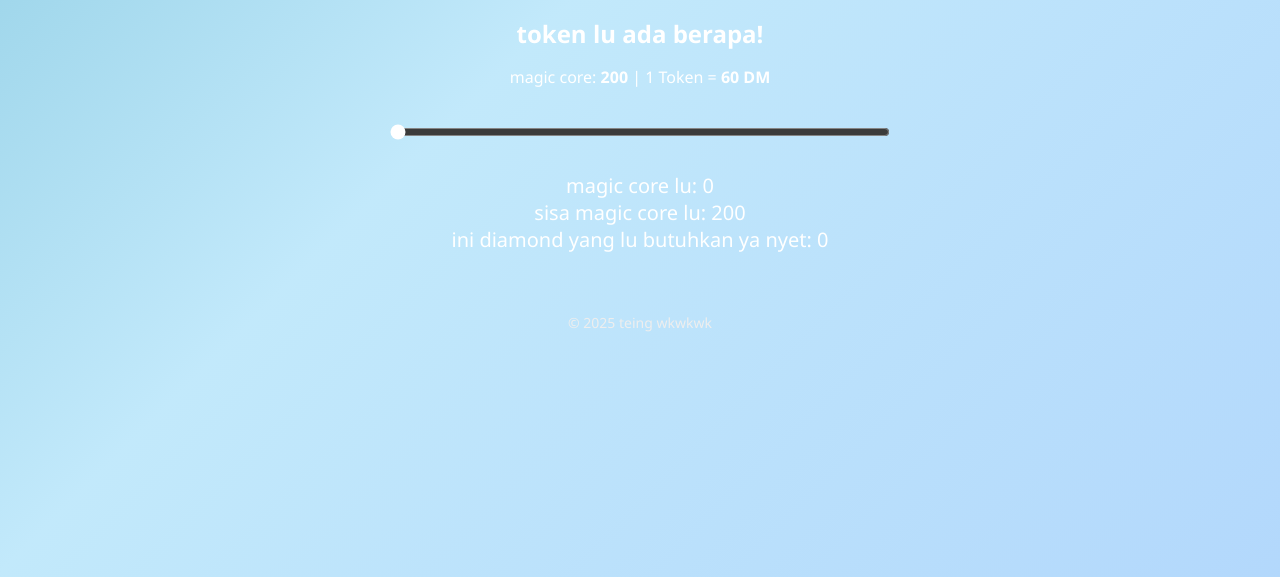
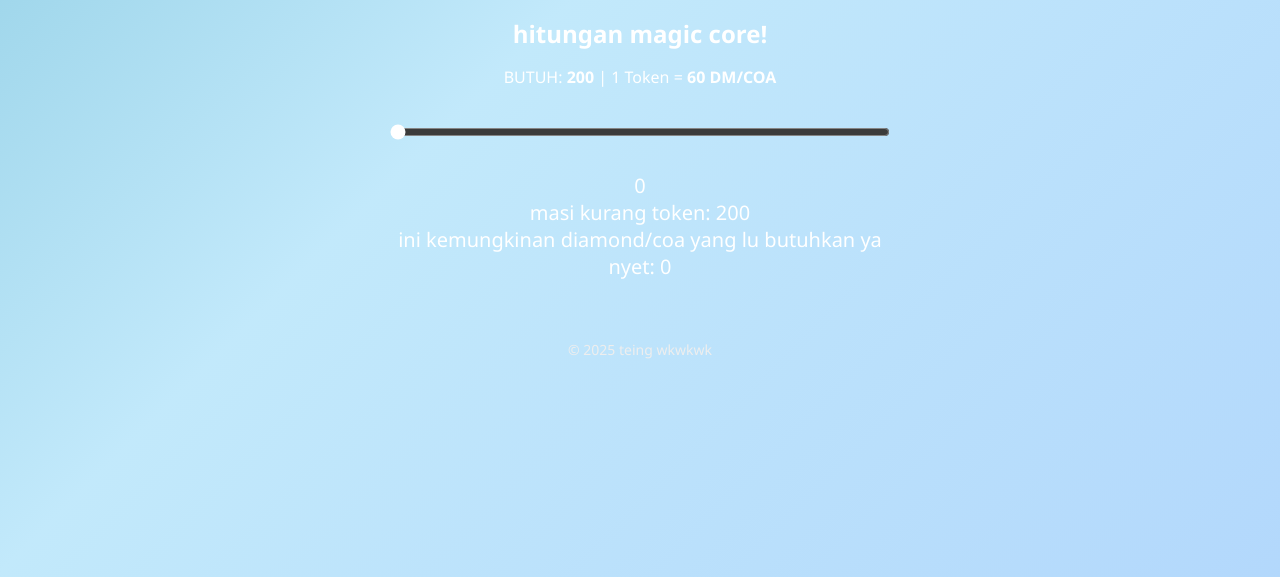
Before and after one commit to Adam-ngoprek/Hitung-magic-core, a plain HTML site: page index.html in a window 1280 px wide. Shown: the part 223-800 px from the top of the page. Drawn offline with Linux system fonts and the light colour scheme.

Commit message:
Update index.html

```diff
--- a/index.html
+++ b/index.html
@@ -12,15 +12,15 @@
   <img src="logo.png" alt="Logo" class="logo" />
 
   <div class="content">
-    <h2>token lu ada berapa!</h2>
-    <p>magic core: <strong>200</strong> | 1 Token = <strong>60 DM</strong></p>
+    <h2>hitungan magic core!</h2>
+    <p>BUTUH: <strong>200</strong> | 1 Token = <strong>60 DM/COA</strong></p>
 
     <input type="range" min="0" max="200" value="0" class="slider" id="tokenSlider" />
 
     <div class="output">
-      magic core lu: <span id="usedToken">0</span><br>
-      sisa magic core lu: <span id="remainingToken">200</span><br>
-      ini diamond yang lu butuhkan ya nyet: <span id="neededDM">0</span>
+       <span id="usedToken">0</span><br>
+      masi kurang token: <span id="remainingToken">200</span><br>
+      ini kemungkinan diamond/coa yang lu butuhkan ya nyet: <span id="neededDM">0</span>
     </div>
   </div>
 
```
